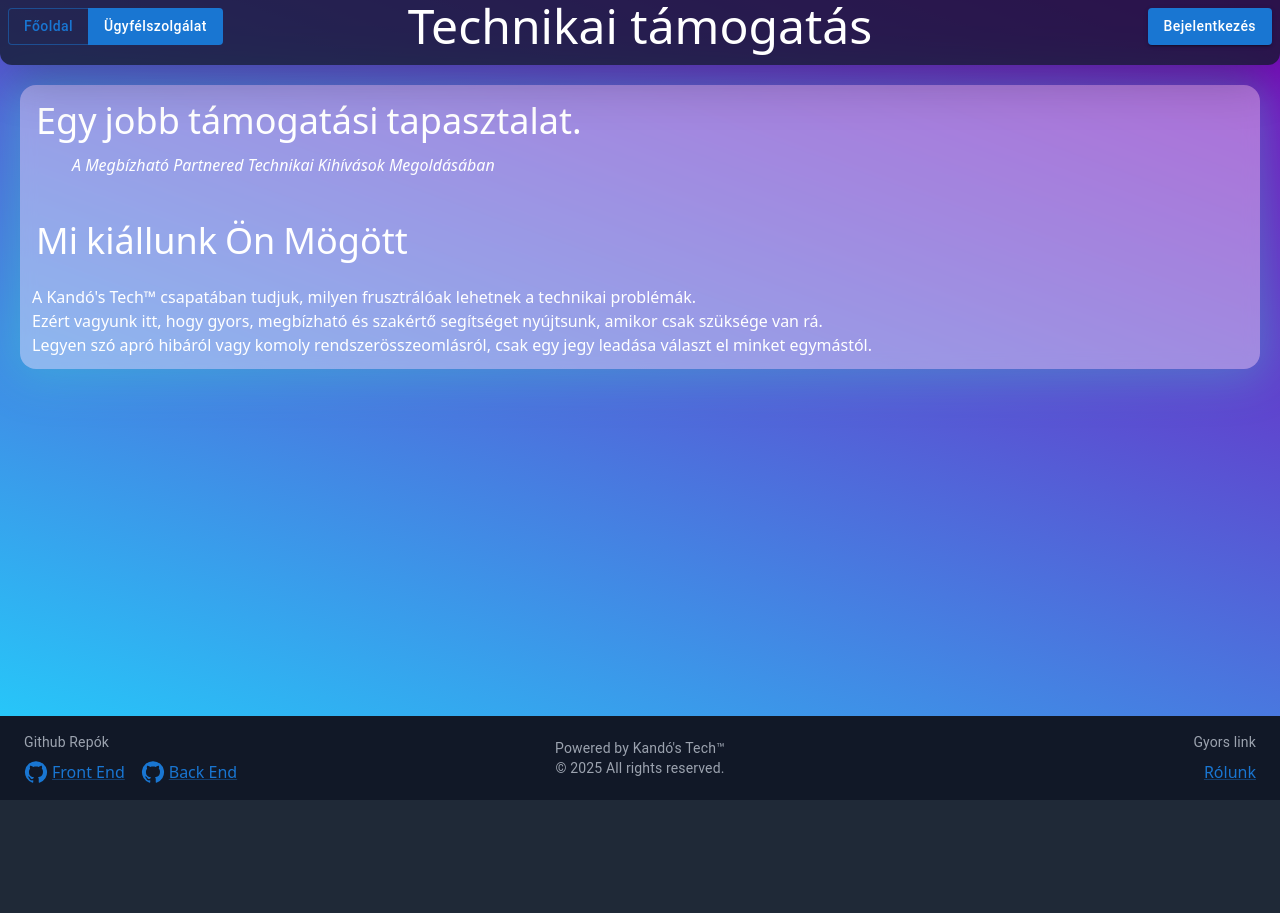
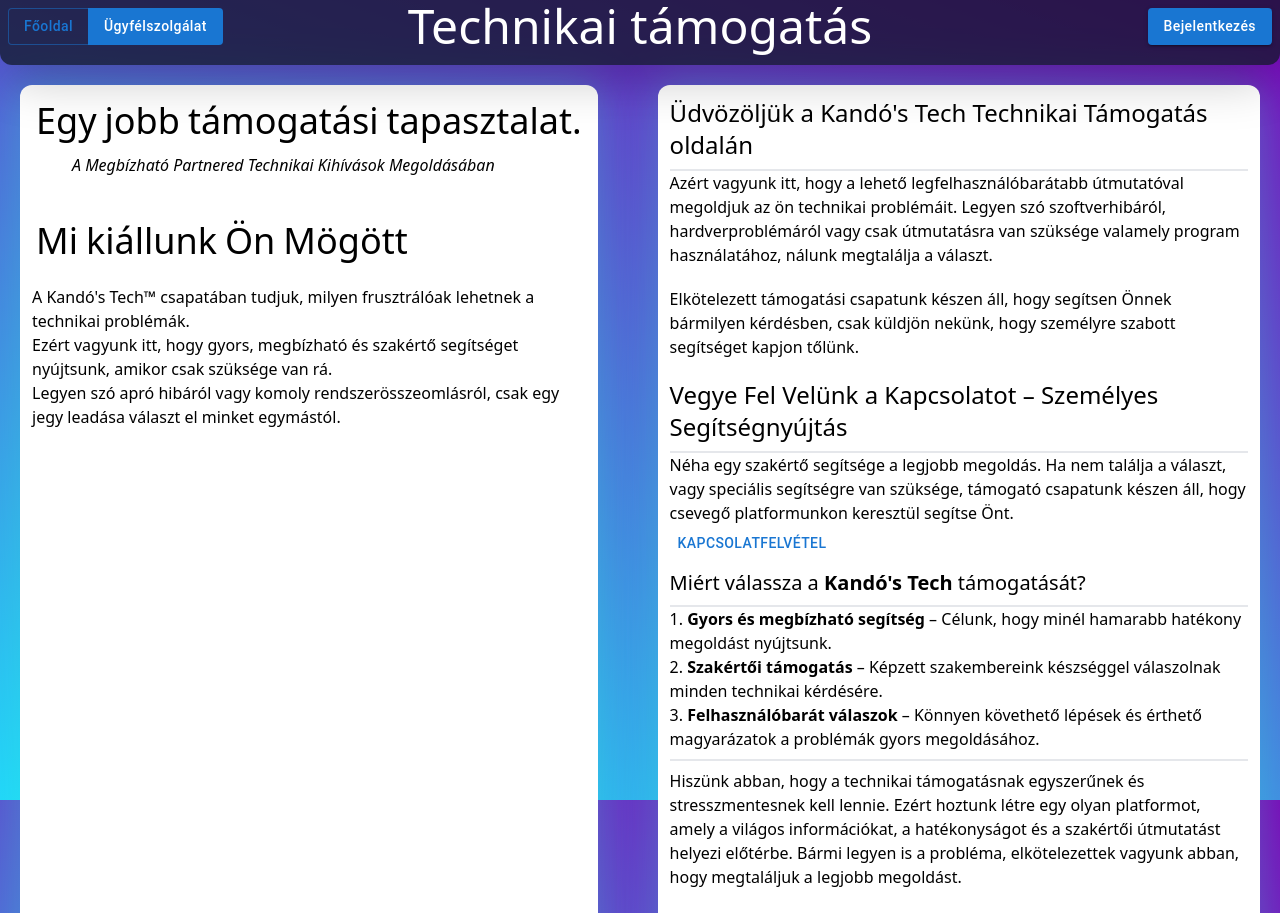
Before and after one commit to balhun/techsupport, a React (Vite) app: page / in a window 1280 px wide. Shown: the top 913 px of the page. Before the commit the page ends 800 px from the top, so only its background shows below. Built offline with nearby package versions, Linux system fonts and the light colour scheme; no server answers.

Commit message:
HOME PAGE DONE FINALLY - hunor

```diff
--- a/src/pages/About.jsx
+++ b/src/pages/About.jsx
@@ -3,9 +3,8 @@
 
 export default function About() {
   return (
-    <div className="min-h-screen">
-      <div className="container  mx-auto p-8">
-        <h1 className="text-3xl font-bold text-center text-blue-500 mb-8">TechSupport Weboldal</h1>
+    <div>
+      <div className="container mx-auto p-8">
 
         <div className="bg-white glowing p-6 rounded-lg shadow-lg mb-6">
           <h2 className="text-xl font-semibold mb-4">Oldalak:</h2>
--- a/src/pages/Home.jsx
+++ b/src/pages/Home.jsx
@@ -1,9 +1,11 @@
+import { Button } from '@mui/material'
 import React from 'react'
+import { Link } from 'react-router-dom'
 
 export default function Home() {
   return (
-    <div className='text-white m-5'> {/*Magamnak: Itt még van mit dolgozni */}
-      <div className='island glowing p-3'>
+    <div className='lg:flex justify-evenly block mt-5 gap-5'> {/*Magamnak: Itt még van mit dolgozni */}
+      <div className='bg-white rounded-xl glowing p-3 ml-5 mr-5'>
         <h1 className="flex text-xl md:text-xl lg:text-3xl xl:text-4xl mb-2 cursor-default">
           <span className="p-1 transition-colors duration-700 ease-in-out hover:bg-orange-400 hover:rounded-lg rounded-lg">Egy</span>
           <span className="p-1 transition-colors duration-700 ease-in-out hover:bg-orange-400 hover:rounded-lg rounded-lg">jobb</span>
@@ -23,6 +25,40 @@
           Legyen szó apró hibáról vagy komoly rendszerösszeomlásról, csak egy jegy leadása választ el minket egymástól.<br />
         </span>
       </div>
+      <div className='bg-white rounded-xl glowing p-3 lg:mt-0 lg:mb-0 mb-5 mt-5 mr-5 ml-5 homeRight'>
+        <h1 className='text-2xl border-b-2 pb-2'>Üdvözöljük a Kandó's Tech Technikai Támogatás oldalán</h1>
+        <p className='mb-5'>
+            Azért vagyunk itt, hogy a lehető legfelhasználóbarátabb útmutatóval megoldjuk az ön technikai problémáit. Legyen szó szoftverhibáról, hardverproblémáról vagy csak útmutatásra
+            van szüksége valamely program használatához, nálunk megtalálja a választ.
+        </p>
+        <p className='mb-5'>
+            Elkötelezett támogatási csapatunk készen áll, hogy segítsen Önnek bármilyen kérdésben, csak küldjön nekünk,
+            hogy személyre szabott segítséget kapjon tőlünk.
+        </p>
+
+        <h3 className='text-2xl border-b-2 pb-2'>Vegye Fel Velünk a Kapcsolatot – Személyes Segítségnyújtás</h3>
+        <p>
+            Néha egy szakértő segítsége a legjobb megoldás. Ha nem találja a választ, vagy speciális segítségre van
+            szüksége, támogató csapatunk készen áll, hogy csevegő platformunkon keresztül segítse Önt.
+        </p>
+        <Link to='/openticket'><Button>Kapcsolatfelvétel</Button></Link>
+
+        <h2 className='text-xl border-b-2 pb-2 pt-2'>Miért válassza a <strong>Kandó's Tech</strong> támogatását?</h2>
+
+        <ul className='pb-2'>
+            <li>1. <strong>Gyors és megbízható segítség</strong> – Célunk, hogy minél hamarabb hatékony megoldást nyújtsunk.</li>
+            <li>2. <strong>Szakértői támogatás</strong> – Képzett szakembereink készséggel válaszolnak minden technikai kérdésére.</li>
+            <li>3. <strong>Felhasználóbarát válaszok</strong> – Könnyen követhető lépések és érthető magyarázatok a problémák gyors megoldásához.</li>
+        </ul>
+
+        <p className='pt-2 border-t-2 pb-5'>
+            Hiszünk abban, hogy a technikai támogatásnak egyszerűnek és stresszmentesnek kell lennie. Ezért hoztunk létre
+            egy olyan platformot, amely a világos információkat, a hatékonyságot és a szakértői útmutatást helyezi előtérbe.
+            Bármi legyen is a probléma, elkötelezettek vagyunk abban, hogy megtaláljuk a legjobb megoldást.
+        </p>
+        <h2 className='text-4xl mb-5'>Kezdjük el!</h2>
+        <Link to='/openticket'><Button variant='contained'>Segítség Kérése</Button></Link>
+      </div>
     </div>
   )
 }
```
Also changed, not shown: src/index.css (line endings or trailing spaces).
